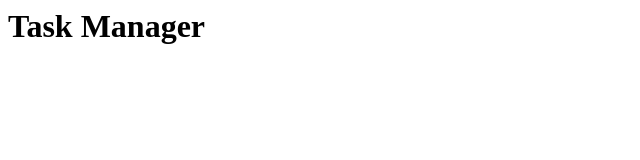
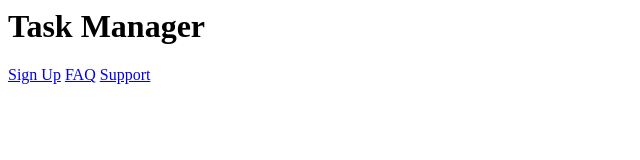
Before and after one commit to MeghaQA/Task-Manager, a plain HTML site: page index.html in a window 1280 px wide. Shown: the whole page, without its empty margins (0-640 px from the left). Drawn offline with Linux system fonts and the light colour scheme.

Commit message:
completed  header section index.html

```diff
--- a/index.html
+++ b/index.html
@@ -2,6 +2,16 @@
 <html>
 <head><title>Task Manager</title></head>
 <body>
-<h1>Task Manager</h1>
+<header>
+	<h1>Task Manager</h1>
+	<nav>
+		<a href="#">Sign Up</a>
+		<a href="#">FAQ</a>
+		<a href="#">Support</a>
+
+	</nav>
+</header>
+<main></main>
+<footer></footer>
 </body>
 </html>
```
